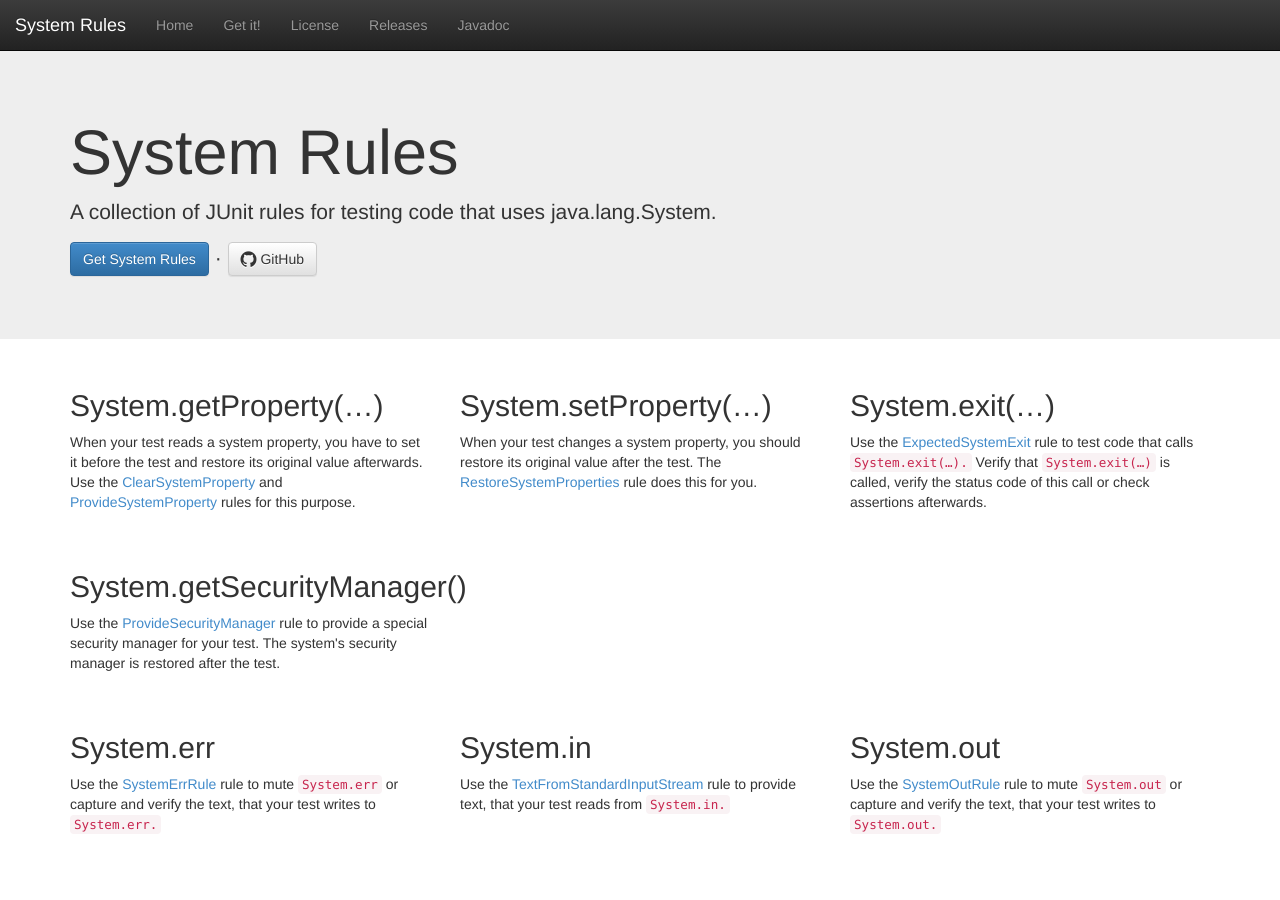
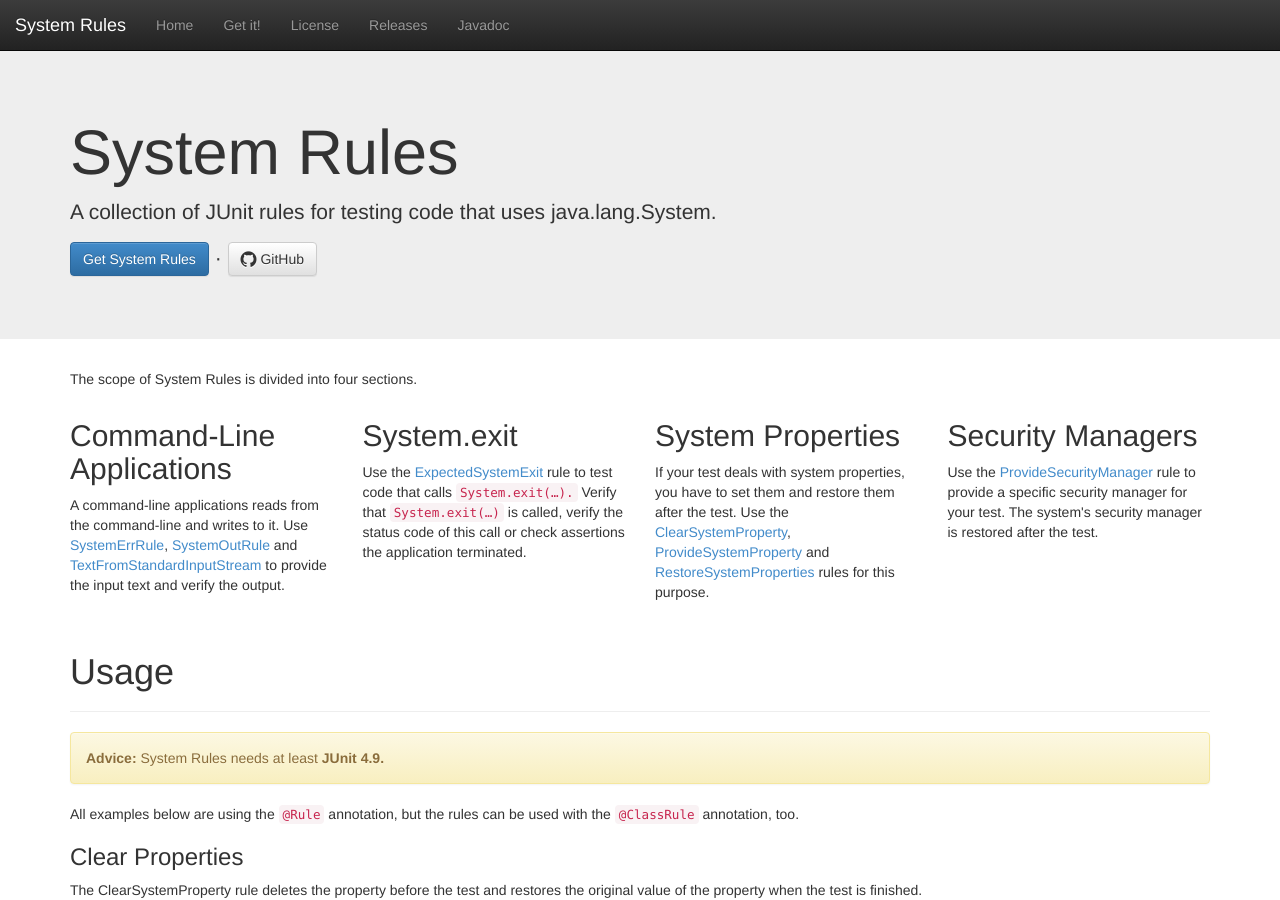
Before and after one commit to stefanbirkner/system-rules, a Jekyll site: the page built from index.html, in a window 1280 px wide and 900 px high. Built offline with Jekyll 4.4.1, drawn with Linux system fonts in a browser that asks for light colours; nearby versions of some CDN libraries.

Commit message:
Reorganize introduction.
Grouping the rules makes it easier for the user to get an overview of
System Rules' features.

```diff
--- a/index.html
+++ b/index.html
@@ -4,57 +4,40 @@
 description: A collection of JUnit rules for testing code that uses java.lang.System.
 ---
 <section id="overview">
-    	<div class="row">
-	    	<div class="col-md-4">
-					<h2>System.getProperty(…)</h2>
-					<p>When your test reads a system property, you have to set it before the test and
-					restore its original value afterwards. Use the
-					<a href="#ClearSystemProperty">ClearSystemProperty</a> and
-					<a href="#ProvideSystemProperty">ProvideSystemProperty</a> rules for this
-					purpose.
-				</div>
-	    	<div class="col-md-4">
-					<h2>System.setProperty(…)</h2>
-					<p>When your test changes a system property, you should restore its original value
-					after the test. The <a href="#RestoreSystemProperties">RestoreSystemProperties</a>
-					rule does this for you.</p>
-				</div>
-	    	<div class="col-md-4">
-					<h2>System.exit(…)</h2>
-					<p>Use the <a href="#ExpectedSystemExit">ExpectedSystemExit</a> rule to test code that calls <code>System.exit(…).</code> Verify that
-					<code>System.exit(…)</code> is called, verify the status code of this call or check assertions afterwards.</p>
-				</div>
-	    </div>
-    	<div class="row">
-	    	<div class="col-md-4">
-					<h2>System.getSecurityManager()</h2>
-					<p>Use the <a href="#ProvideSecurityManager">ProvideSecurityManager</a> rule to
-					provide a special security manager for your test. The system's security manager is
-					restored after the test.</p>
-				</div>
-	    </div>
-    	<div class="row">
-	    	<div class="col-md-4">
-					<h2>System.err</h2>
-					<p>Use the <a href="#SystemErrAndOutRule">SystemErrRule</a> rule to mute
-					<code>System.err</code> or capture and verify the text, that your
-					test writes to <code>System.err.</code></p>
-		</div>
-	    	<div class="col-md-4">
-					<h2>System.in</h2>
-					<p>Use the <a href="#TextFromStandardInputStream">TextFromStandardInputStream</a> rule
-					to provide text, that your test reads from <code>System.in.</code></p>
-		</div>
-	    	<div class="col-md-4">
-					<h2>System.out</h2>
-					<p>Use the <a href="#SystemErrAndOutRule">SystemOutRule</a> rule to mute
-					<code>System.out</code> or capture and verify the text, that your
-					test writes to <code>System.out.</code></p>
-		</div>
-	    </div>
-</section>
+  <p>The scope of System Rules is divided into four sections.</p>
+  <div class="row">
+    <div class="col-md-3">
+      <h2>Command-Line Applications</h2>
+      <p>A command-line applications reads from the command-line and writes to
+      it. Use <a href="#SystemErrAndOutRule">SystemErrRule</a>,
+      <a href="#SystemErrAndOutRule">SystemOutRule</a> and
+      <a href="#TextFromStandardInputStream">TextFromStandardInputStream</a> to
+      provide the input text and verify the output.</p>
+    </div>
+    <div class="col-md-3">
+      <h2>System.exit</h2>
+      <p>Use the <a href="#ExpectedSystemExit">ExpectedSystemExit</a> rule to
+      test code that calls <code>System.exit(…).</code> Verify that
+      <code>System.exit(…)</code> is called, verify the status code of this
+      call or check assertions the application terminated.</p>
+    </div>
+    <div class="col-md-3">
+      <h2>System Properties</h2>
+      <p>If your test deals with system properties, you have to set them and
+      restore them after the test. Use the
+      <a href="#ClearSystemProperty">ClearSystemProperty</a>,
+      <a href="#ProvideSystemProperty">ProvideSystemProperty</a> and
+      <a href="#RestoreSystemProperties">RestoreSystemProperties</a> rules for
+      this purpose.
+    </div>
+    <div class="col-md-3">
+      <h2>Security Managers</h2>
+      <p>Use the <a href="#ProvideSecurityManager">ProvideSecurityManager</a>
+      rule to provide a specific security manager for your test. The system's
+      security manager is restored after the test.</p>
+    </div>
+  </div>
 
-		<section id="getProperty">
 			<div class="page-header">
 				<h1>Usage</h1>
 			</div>
```
